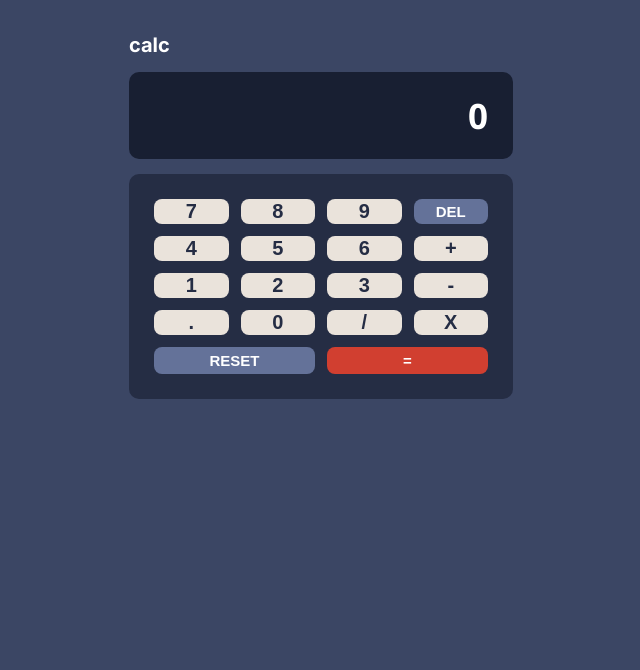
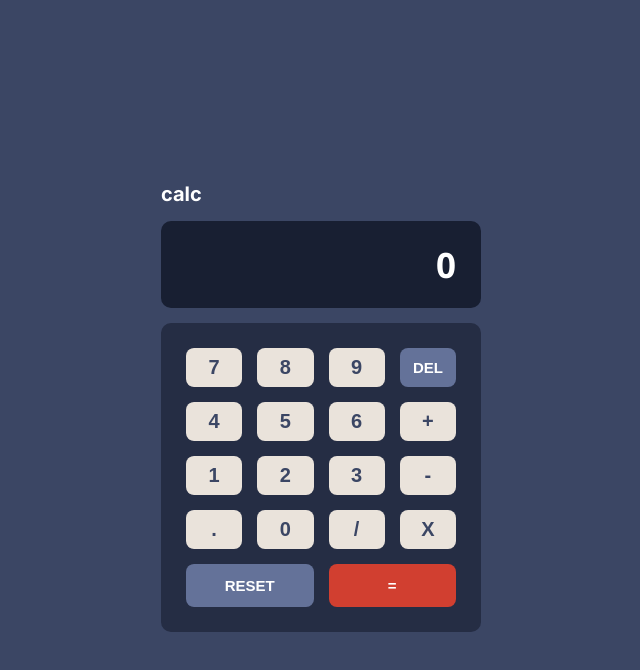
Before and after one commit to SouravTanwar/calculator, a plain HTML site: page index.html in a window 1280 px wide. Shown: the whole page, without its empty margins (319-959 px from the left). Drawn offline with Linux system fonts and the light colour scheme; a web font is replaced by a local one.

Commit message:
design improvement

```diff
--- a/index.css
+++ b/index.css
@@ -10,13 +10,14 @@ body {
     align-items: center;
     margin: 0;
     background-color: #3B4664;
+    height: 100vh;
 }
 
 .calculator {
     background-color: #3B4664;
     color: #FFFFFF;
     margin: 20px;
-    width: 30vw;
+    width: 25vw;
 }
 
 .heading{
@@ -43,7 +44,7 @@ body {
     background-color: #252D44;
     display: grid;
     grid-template-columns: repeat(4, 1fr);
-    gap: 12px;
+    gap: 15px;
     padding: 25px;
     border-radius: 10px;
 }
@@ -55,8 +56,9 @@ body {
     font-size: 20px;
     cursor: pointer;
     transition: background-color 0.3s;
-    color: #252D44;
-    padding: auto;
+    color:#3B4664;
+    padding-top: 8px;
+    padding-bottom: 8px;
 }
 
 .btn:hover {
@@ -78,7 +80,7 @@ body {
     background-color: #647299;
     color: #FFFFFF;
     font-size: 15px;
-    padding: 5px;
+    padding: 13px;
 }
 
 .equals {
@@ -86,7 +88,11 @@ body {
     background-color: #D13F30;
     color: #FFFFFF;
     font-size: 15px;
-    padding: 5px;
+    padding: 13px;
+}
+
+.equals:hover {
+    background-color: #bc736a;
 }
 
 @media (max-width: 1200px) {
```
